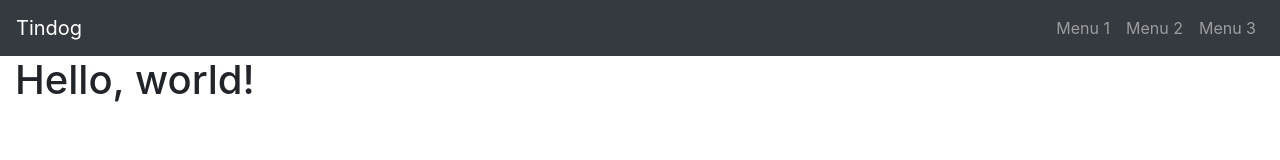
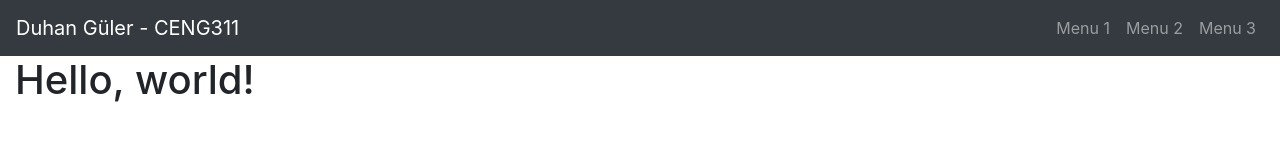
Before and after one commit to duhanguler/ceng311, a plain HTML site: page index.html in a window 1280 px wide. Drawn offline with nearby package versions, Linux system fonts and the light colour scheme.

Commit message:
Update index.html

```diff
--- a/index.html
+++ b/index.html
@@ -10,7 +10,7 @@
 
     <title>Duhan Güler - CENG311 | Homepage</title>
     <nav class="navbar bg-dark navbar-expand-lg navbar-dark">
-    <a class="navbar-brand" href="">Tindog</a>
+    <a class="navbar-brand" href="">Duhan Güler - CENG311</a>
      <button class="navbar-toggler" type="button" data-toggle="collapse" data-target="#navbarSupportedContent" aria-controls="navbarSupportedContent" aria-expanded="false" aria-label="Toggle navigation">
     <span class="navbar-toggler-icon"></span>
   </button>
```
